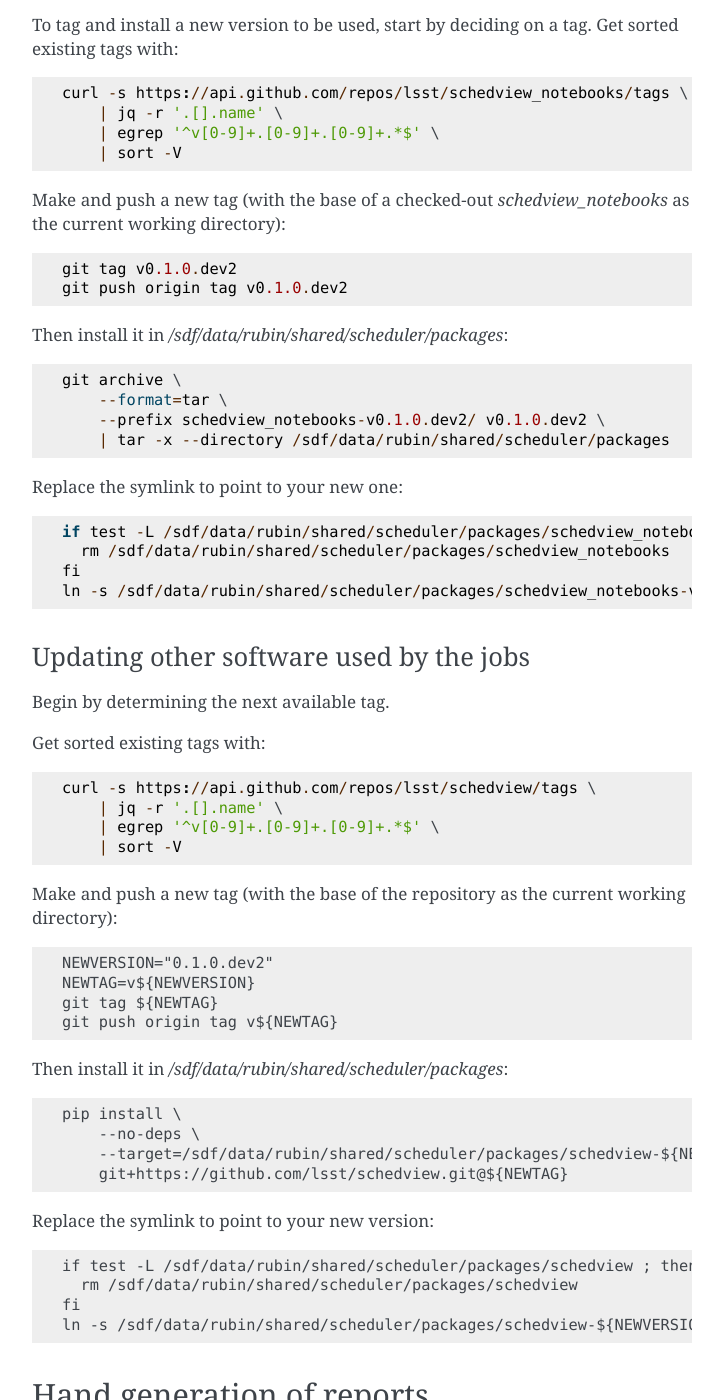
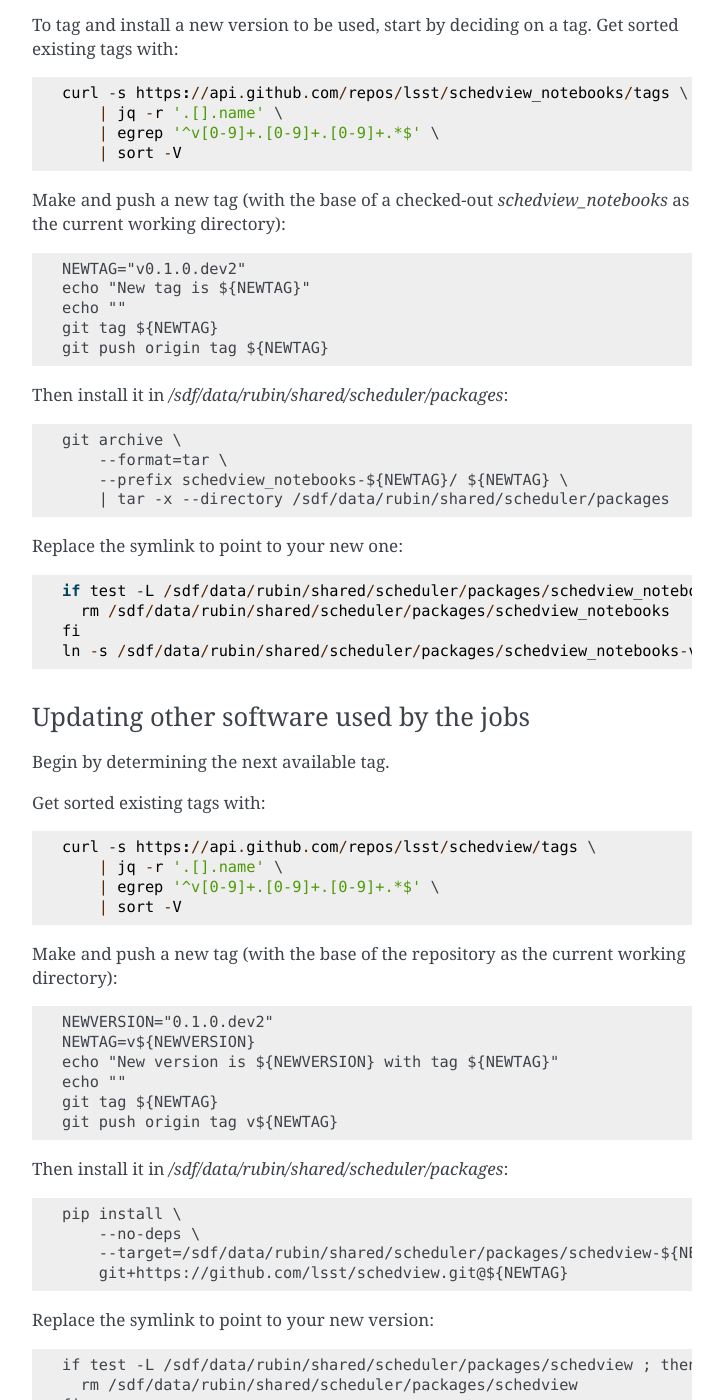
Before and after one commit to lsst/schedview, a Sphinx documentation site: the page built from docs/reports.rst, in a window 1280 px wide and 1400 px high, scrolled down 2423 px. Shown: the whole window, without its empty margins (388-1111 px from the left). Built offline with Sphinx 7.4.7, drawn with Linux system fonts in a browser that asks for light colours.

Commit message:
Improve version install instructions some more

```diff
--- a/docs/reports.rst
+++ b/docs/reports.rst
@@ -105,14 +105,17 @@ To tag and install a new version to be used, start by deciding on a tag. Get sor
 
 Make and push a new tag (with the base of a checked-out `schedview_notebooks` as the current working directory)::
 
-    git tag v0.1.0.dev2
-    git push origin tag v0.1.0.dev2
+    NEWTAG="v0.1.0.dev2"
+    echo "New tag is ${NEWTAG}"
+    echo ""
+    git tag ${NEWTAG}
+    git push origin tag ${NEWTAG}
 
 Then install it in `/sdf/data/rubin/shared/scheduler/packages`::
 
     git archive \
         --format=tar \
-        --prefix schedview_notebooks-v0.1.0.dev2/ v0.1.0.dev2 \
+        --prefix schedview_notebooks-${NEWTAG}/ ${NEWTAG} \
         | tar -x --directory /sdf/data/rubin/shared/scheduler/packages
 
 Replace the symlink to point to your new one::
@@ -138,6 +141,8 @@ Make and push a new tag (with the base of the repository as the current working
 
     NEWVERSION="0.1.0.dev2"
     NEWTAG=v${NEWVERSION}
+    echo "New version is ${NEWVERSION} with tag ${NEWTAG}"
+    echo ""
     git tag ${NEWTAG}
     git push origin tag v${NEWTAG}
 
```
